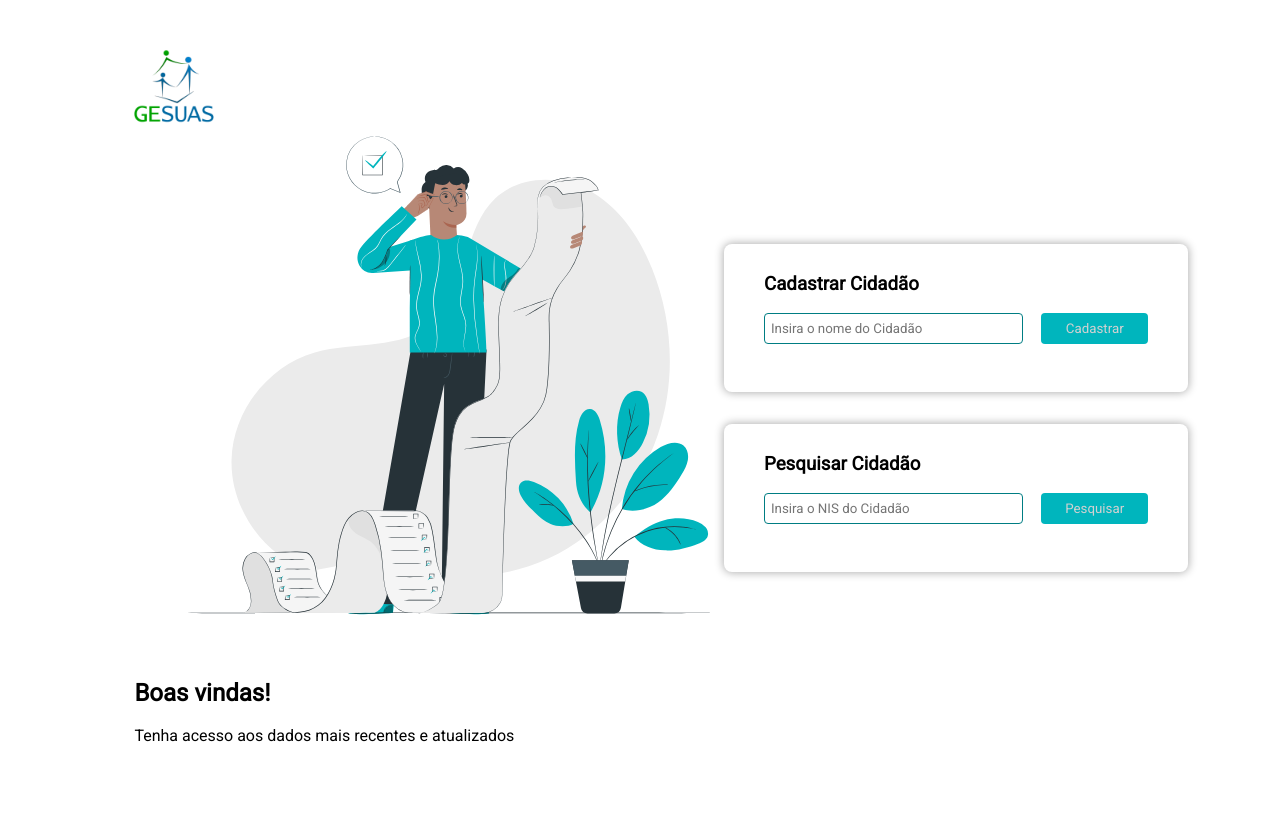
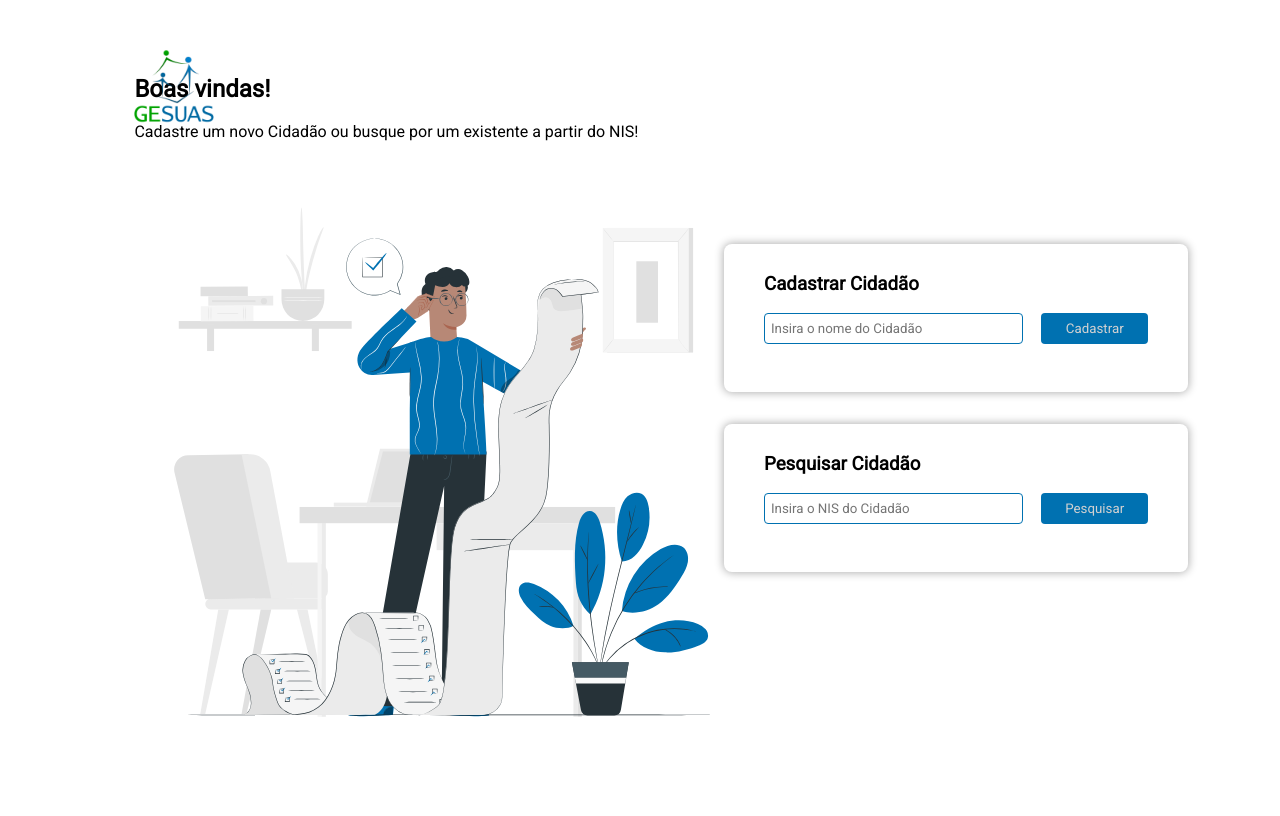
Before and after one commit to arthur-lima18/gesuas-desafio-dev, a Symfony app: template gesuas/templates/cidadao/index.html.twig in a window 1280 px wide. Run offline with Twig, Linux system fonts and the light colour scheme; the template is opened without the code that fills it, so the values that code supplies are empty; some libraries are stand-ins or nearby versions.

Commit message:
:sparkles: Alterando design e paleta de cores

```diff
--- a/gesuas/templates/cidadao/index.html.twig
+++ b/gesuas/templates/cidadao/index.html.twig
@@ -14,10 +14,10 @@
     label { font-size: 0.9em; color: #231F20; font-weight: normal; }
     form { width: 24em; height: 8em; padding: 10px 40px; border-radius: 8px; box-shadow: 0px 0px 8px 1px rgba(0, 0, 0, 0.3); transition: all .5s; }
     form:hover { box-shadow: 0px 0px 8px 4px rgba(0, 0, 0, 0.3); }
-    input { padding: 6px; border: 1px solid #007D83; border-radius: 4px; margin-right: 18px; width: 70%; }
+    input { padding: 6px; border: 1px solid #0071B1;; border-radius: 4px; margin-right: 18px; width: 70%; }
     .campo-container { display: flex; flex-direction: row; justify-content: space-between; }
-    button { padding: 8px; background-color: #00B5BD; border: none; border-radius: 4px; color: #D1D1D1; cursor: pointer; width: 30%; transition: background .5s;}
-    button:hover { background-color: #007D83; }
+    button { padding: 8px; background-color: #0071B1; border: none; border-radius: 4px; color: #D1D1D1; cursor: pointer; width: 30%; transition: background .5s;}
+    button:hover { background-color: #095E8E; }
     .mensagem { width: 24em; padding: 12px; border-radius: 8px; color: #D1D1D1; text-align: center;}
     .mensagem-sucesso {  height: 8em; border: 2px solid #157A3A;  background-color: #2CC457; }
     .mensagem-erro { height: 4em; border: 2px solid #741212; background-color: #D03030; }
@@ -31,9 +31,9 @@
             <img src="{{ asset('assets/gesuas-logo-xs.png') }}" alt="Gesuas" height="80"/>
         </header>
         <section class="banner">
+            <h2>Boas vindas!</h2>
+            <p>Cadastre um novo Cidadão ou busque por um existente a partir do NIS!</p>
             <img src="{{ asset('assets/form-img.svg') }}" alt="" height="600"/>
-            <h2>Boas vindas!</h2>
-            <p>Tenha acesso aos dados mais recentes e atualizados</p>
         </section>
     </div>
 
```
Also changed, not shown: gesuas/public/assets/form-img.svg.
